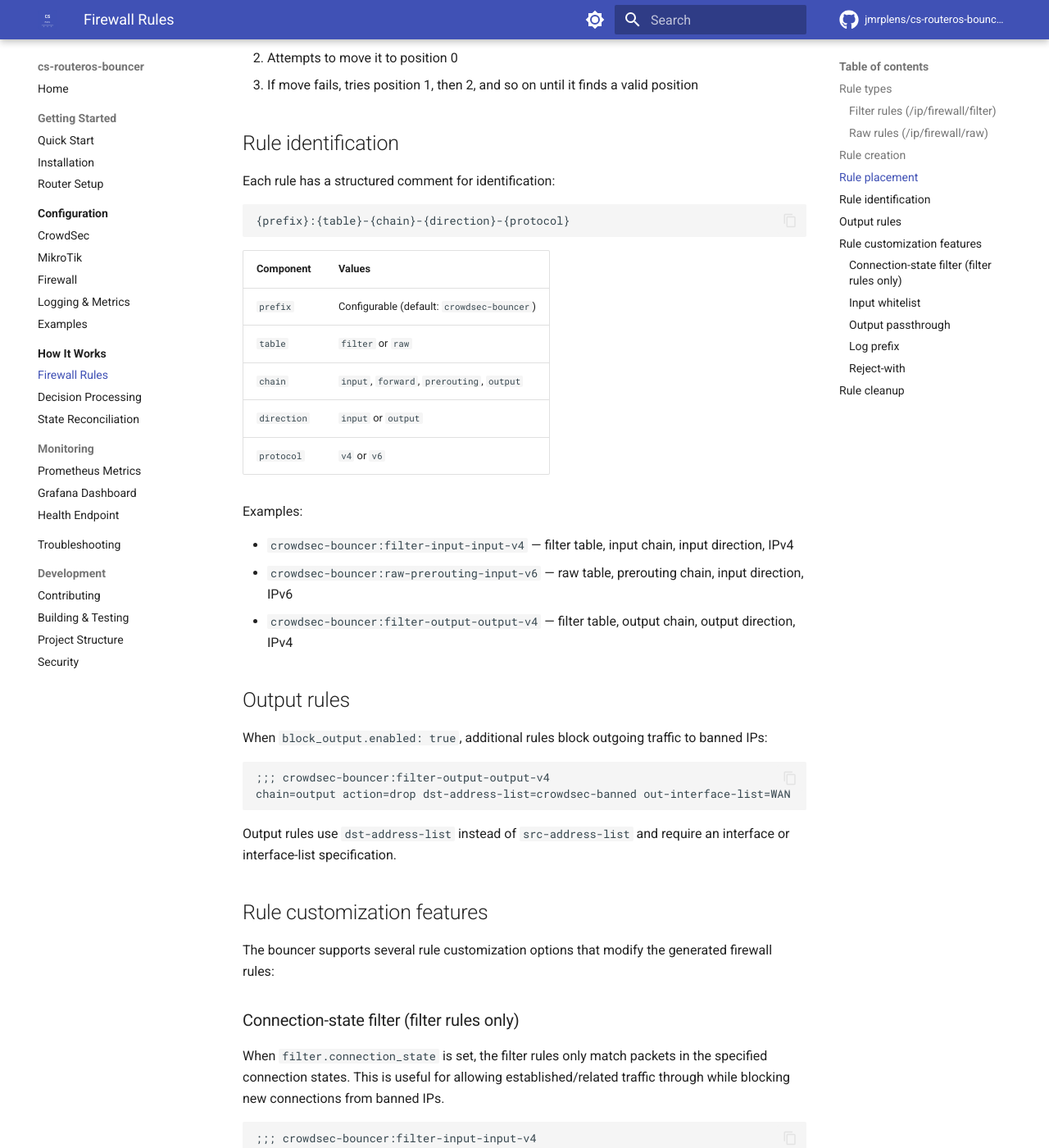
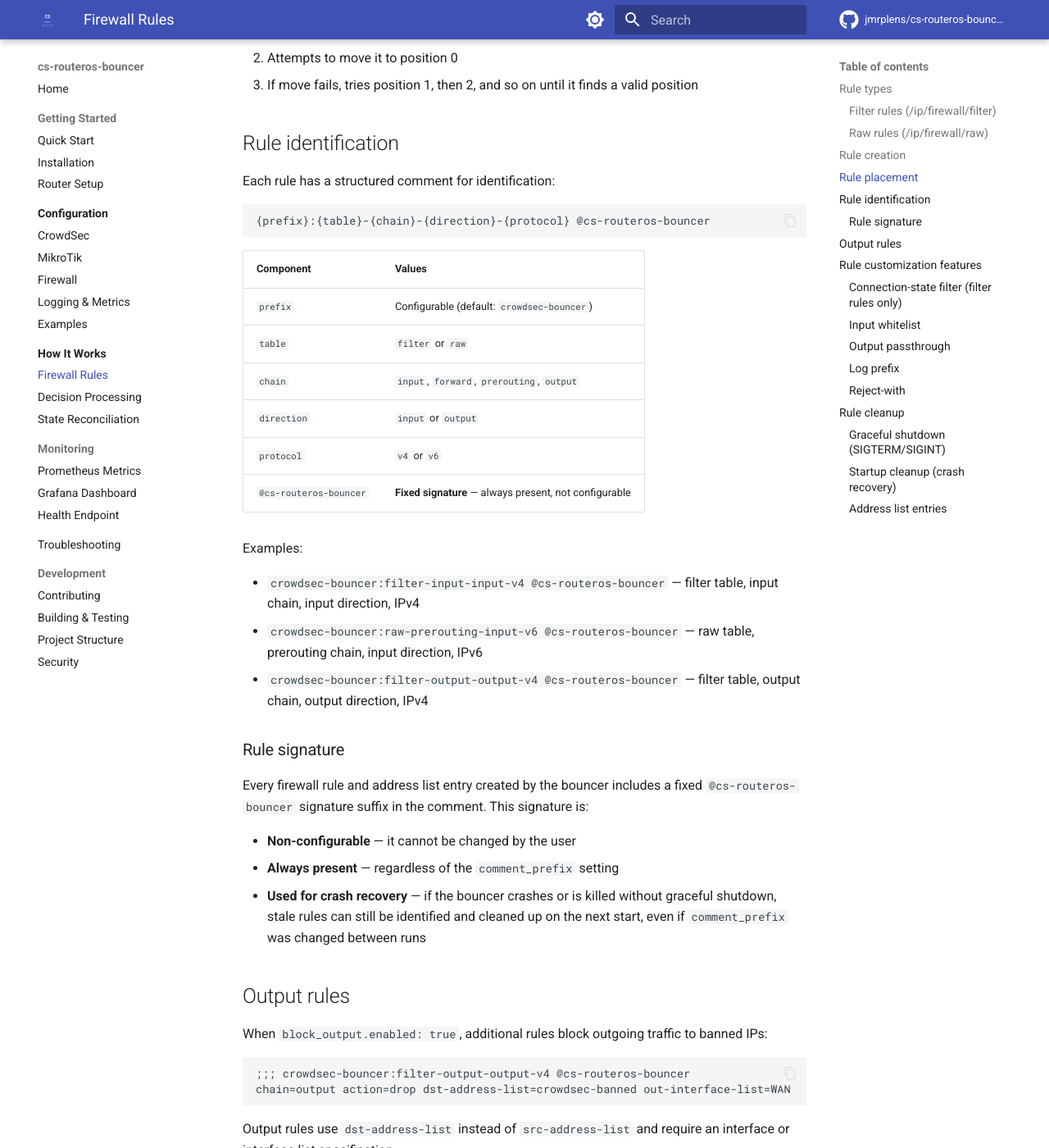
Before and after one commit to jmrplens/cs-routeros-bouncer, an MkDocs documentation site: the page built from docs/architecture/firewall-rules.md, in a window 1280 px wide and 1400 px high, scrolled down 3282 px. Shown: the whole window at 82% size. Built offline with MkDocs 1.6.1 and Material for MkDocs 9.7.7, drawn with Linux system fonts in a browser that asks for light colours; comment, search, counter and statistics services are not loaded; some of the changed text lies outside the part shown.

Commit message:
docs: update all rule comment examples with @cs-routeros-bouncer signature
Update every firewall rule comment example across documentation and README
to include the new @cs-routeros-bouncer signature suffix. This ensures all
examples match the actual rule format produced by the bouncer.

Updated files:
- docs/architecture/firewall-rules.md: rule examples and cleanup docs
- docs/architecture/index.md: comment format pattern and examples
- docs/configuration/firewall.md: all RouterOS CLI command examples
- README.md: example rule output

````diff
--- a/docs/architecture/firewall-rules.md
+++ b/docs/architecture/firewall-rules.md
@@ -11,7 +11,7 @@ The bouncer can create rules in two firewall tables:
 Standard firewall rules processed after connection tracking. These are the most common type of firewall rules.
 
 ```routeros
-;;; crowdsec-bouncer:filter-input-input-v4
+;;; crowdsec-bouncer:filter-input-input-v4 @cs-routeros-bouncer
 chain=input action=drop src-address-list=crowdsec-banned
 ```
 
@@ -24,7 +24,7 @@ Raw rules are processed before connection tracking, providing earlier packet fil
 - **Defense in depth** — combined with filter rules for maximum protection
 
 ```routeros
-;;; crowdsec-bouncer:raw-prerouting-input-v4
+;;; crowdsec-bouncer:raw-prerouting-input-v4 @cs-routeros-bouncer
 chain=prerouting action=drop src-address-list=crowdsec-banned
 ```
 
@@ -68,7 +68,7 @@ If position 0 is occupied by a dynamic/builtin rule (e.g., RouterOS fasttrack co
 Each rule has a structured comment for identification:
 
 ```
-{prefix}:{table}-{chain}-{direction}-{protocol}
+{prefix}:{table}-{chain}-{direction}-{protocol} @cs-routeros-bouncer
 ```
 
 | Component | Values |
@@ -78,19 +78,28 @@ Each rule has a structured comment for identification:
 | `chain` | `input`, `forward`, `prerouting`, `output` |
 | `direction` | `input` or `output` |
 | `protocol` | `v4` or `v6` |
+| `@cs-routeros-bouncer` | **Fixed signature** — always present, not configurable |
 
 Examples:
 
-- `crowdsec-bouncer:filter-input-input-v4` — filter table, input chain, input direction, IPv4
-- `crowdsec-bouncer:raw-prerouting-input-v6` — raw table, prerouting chain, input direction, IPv6
-- `crowdsec-bouncer:filter-output-output-v4` — filter table, output chain, output direction, IPv4
+- `crowdsec-bouncer:filter-input-input-v4 @cs-routeros-bouncer` — filter table, input chain, input direction, IPv4
+- `crowdsec-bouncer:raw-prerouting-input-v6 @cs-routeros-bouncer` — raw table, prerouting chain, input direction, IPv6
+- `crowdsec-bouncer:filter-output-output-v4 @cs-routeros-bouncer` — filter table, output chain, output direction, IPv4
+
+### Rule signature
+
+Every firewall rule and address list entry created by the bouncer includes a fixed `@cs-routeros-bouncer` signature suffix in the comment. This signature is:
+
+- **Non-configurable** — it cannot be changed by the user
+- **Always present** — regardless of the `comment_prefix` setting
+- **Used for crash recovery** — if the bouncer crashes or is killed without graceful shutdown, stale rules can still be identified and cleaned up on the next start, even if `comment_prefix` was changed between runs
 
 ## Output rules
 
 When `block_output.enabled: true`, additional rules block outgoing traffic to banned IPs:
 
 ```routeros
-;;; crowdsec-bouncer:filter-output-output-v4
+;;; crowdsec-bouncer:filter-output-output-v4 @cs-routeros-bouncer
 chain=output action=drop dst-address-list=crowdsec-banned out-interface-list=WAN
 ```
 
@@ -105,7 +114,7 @@ The bouncer supports several rule customization options that modify the generate
 When `filter.connection_state` is set, the filter rules only match packets in the specified connection states. This is useful for allowing established/related traffic through while blocking new connections from banned IPs.
 
 ```routeros
-;;; crowdsec-bouncer:filter-input-input-v4
+;;; crowdsec-bouncer:filter-input-input-v4 @cs-routeros-bouncer
 chain=input action=drop src-address-list=crowdsec-banned connection-state=new
 ```
 
@@ -117,10 +126,10 @@ chain=input action=drop src-address-list=crowdsec-banned connection-state=new
 When `block_input.whitelist` is set, the bouncer creates an accept rule **before** the drop rule. This allows IPs in the whitelist to bypass the ban, even if they appear in the banned address list.
 
 ```routeros
-;;; crowdsec-bouncer:filter-input-input-v4
+;;; crowdsec-bouncer:filter-input-input-v4 @cs-routeros-bouncer
 chain=input action=accept src-address-list=crowdsec-whitelist in-interface-list=WAN
 
-;;; crowdsec-bouncer:filter-input-input-v4
+;;; crowdsec-bouncer:filter-input-input-v4 @cs-routeros-bouncer
 chain=input action=drop src-address-list=crowdsec-banned in-interface-list=WAN
 ```
 
@@ -131,14 +140,14 @@ For output rules, you can allow a specific local IP or an entire address list to
 **Using a single IP** (`passthrough_v4` / `passthrough_v6`):
 
 ```routeros
-;;; crowdsec-bouncer:filter-output-output-v4
+;;; crowdsec-bouncer:filter-output-output-v4 @cs-routeros-bouncer
 chain=output action=drop src-address=!10.0.0.100 dst-address-list=crowdsec-banned
 ```
 
 **Using an address list** (`passthrough_v4_list` / `passthrough_v6_list`, takes precedence over IP):
 
 ```routeros
-;;; crowdsec-bouncer:filter-output-output-v4
+;;; crowdsec-bouncer:filter-output-output-v4 @cs-routeros-bouncer
 chain=output action=drop src-address-list=!crowdsec-passthrough dst-address-list=crowdsec-banned
 ```
 
@@ -153,7 +162,7 @@ When `log: true` is enabled, each rule can have a log prefix for identification
 3. **No prefix** — if neither is set
 
 ```routeros
-;;; crowdsec-bouncer:filter-input-input-v4
+;;; crowdsec-bouncer:filter-input-input-v4 @cs-routeros-bouncer
 chain=input action=drop src-address-list=crowdsec-banned log=yes log-prefix="CS-FILTER"
 ```
 
@@ -162,7 +171,7 @@ chain=input action=drop src-address-list=crowdsec-banned log=yes log-prefix="CS-
 When `deny_action: reject` is configured, you can specify the ICMP reject type via `reject_with`:
 
 ```routeros
-;;; crowdsec-bouncer:filter-input-input-v4
+;;; crowdsec-bouncer:filter-input-input-v4 @cs-routeros-bouncer
 chain=input action=reject reject-with=icmp-host-prohibited src-address-list=crowdsec-banned
 ```
 
@@ -170,9 +179,22 @@ Available `reject_with` values: `icmp-network-unreachable`, `icmp-host-unreachab
 
 ## Rule cleanup
 
-On graceful shutdown (SIGTERM/SIGINT), the bouncer:
+### Graceful shutdown (SIGTERM/SIGINT)
 
-1. Lists all rules matching the comment prefix
+On graceful shutdown, the bouncer:
+
+1. Lists all firewall rules matching the current comment prefix
 2. Deletes them from MikroTik
 
-Address list entries are **not** deleted — they expire naturally via their MikroTik timeout. This provides continued protection even if the bouncer restarts.
+### Startup cleanup (crash recovery)
+
+On startup, before creating new rules, the bouncer:
+
+1. Searches all firewall rules containing the `@cs-routeros-bouncer` signature
+2. Deletes them — this catches rules from previous runs even if `comment_prefix` was changed
+
+This ensures that after a crash, configuration change, or unclean restart, no orphaned firewall rules remain on the router.
+
+### Address list entries
+
+Address list entries are **not** deleted on shutdown or startup — they expire naturally via their MikroTik timeout. This provides continued protection even if the bouncer restarts.
````
Also changed, not shown: README.md (+2 -2 lines), docs/architecture/index.md (+3 -3 lines), docs/configuration/firewall.md (+30 -30 lines).
